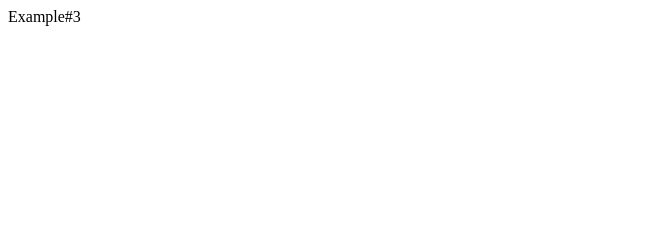
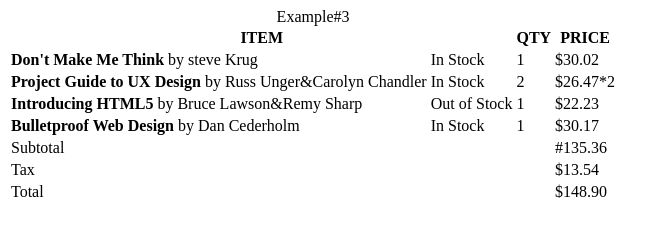
Before and after one commit to GuldanaBaktybekova/table-homework-9-10, a plain HTML site: page table3.html in a window 1280 px wide. Shown: the whole page, without its empty margins (0-669 px from the left). Drawn offline with Linux system fonts and the light colour scheme.

Commit message:
Added nth to table3.html

```diff
--- a/table3.html
+++ b/table3.html
@@ -1,14 +1,62 @@
 <!DOCTYPE html>
 <html lang="en">
   <head>
-  <meta charset="UTF-8">
-  <meta http-equiv="X-UA-Compatible" content="IE=edge">
-  <meta name="viewport" content="width=device-width, initial-scale=1.0">
+    <meta charset="UTF-8" />
+    <meta http-equiv="X-UA-Compatible" content="IE=edge" />
+    <meta name="viewport" content="width=device-width, initial-scale=1.0" />
     <title>Таблица%3</title>
+    <link rel="stylesheet" href="./style3.css" />
   </head>
   <body>
     <table>
-    <caption>Example#3</caption>
+      <caption>
+        Example#3
+      </caption>
+      <tr >
+        <th colspan="2">ITEM</th>
+        <th>QTY</th>
+        <th>PRICE</th>
+      </tr>
+
+      <tr >
+        <td><strong> Don't Make Me Think</strong> by steve Krug</td>
+        <td>In Stock</td>
+        <td>1</td>
+        <td>$30.02</td>
+      </tr>
+      <tr >
+        <td>
+          <strong> Project Guide to UX Design</strong> by Russ Unger&Carolyn
+          Chandler
+        </td>
+        <td>In Stock</td>
+        <td>2</td>
+        <td>$26.47*2</td>
+      </tr>
+      <tr >
+        <td><strong>Introducing HTML5</strong> by Bruce Lawson&Remy Sharp</td>
+        <td>Out of Stock</td>
+        <td>1</td>
+        <td>$22.23</td>
+      </tr>
+      <tr>
+        <td><strong>Bulletproof Web Design</strong> by Dan Cederholm</td>
+        <td>In Stock</td>
+        <td>1</td>
+        <td>$30.17</td>
+      </tr>
+      <tr>
+        <td colspan="3">Subtotal</td>
+        <td>#135.36</td>
+      </tr>
+      <tr >
+        <td colspan="3">Tax</td>
+        <td>$13.54</td>
+      </tr>
+      <tr >
+        <td colspan="3">Total</td>
+        <td>$148.90</td>
+      </tr>
     </table>
   </body>
 </html>
```
Lines whose indentation alone changed are shown as unchanged.
